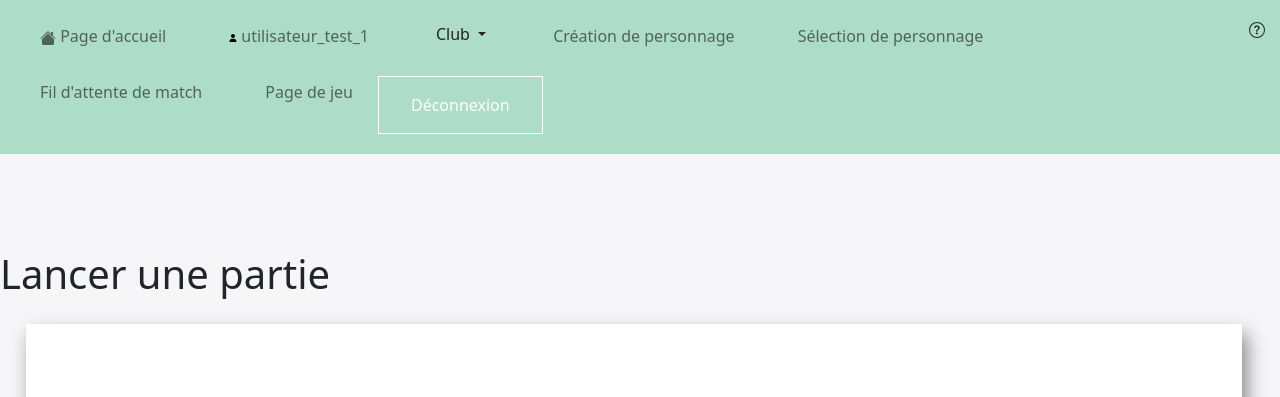
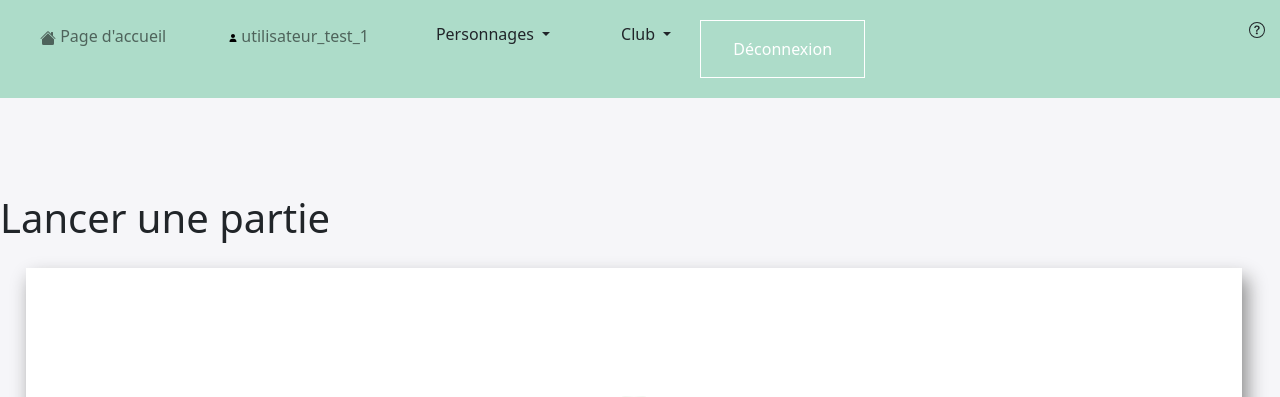
Before and after one commit to IlanMic/projet-jeu, a PHP site: page / in a window 1280 px wide. Shown: the top 397 px of the page. Run offline with PHP 8.4, Linux system fonts and the light colour scheme; a user stored in the database is signed in; data comes from the database, SQL or seed files in the repository.

Commit message:
Mise à jour de la barre de navigation

```diff
--- a/Views/layout/navbar.php
+++ b/Views/layout/navbar.php
@@ -25,12 +25,30 @@
                     </svg>
                       <?php
                       require_once("../Models/utilisateur.php");
+                      require_once("../Core/Core.php");
                       if(isset($_SESSION['utilisateur_pseudo'])) {
                         echo $_SESSION['utilisateur_pseudo'];
                       }
                       ?>
                     </p>
                   </a>
+                </li>
+                <li class="nav-item">
+                  <div class="dropdown">
+                    <button class="btn dropdown-toggle btn-dropdown" type="button" id="dropdownMenuButton" data-toggle="dropdown" aria-haspopup="true" aria-expanded="false">
+                      Personnages
+                    </button>
+                    <div class="dropdown-menu" aria-labelledby="dropdownMenuButton">
+                      <?php
+                        if(($_SESSION['compte_premium'] == 1 && compter_personnages_utilisateur($_SESSION['utilisateur_id']) < 3) || ($_SESSION['compte_premium'] == 0 && compter_personnages_utilisateur($_SESSION['utilisateur_id']) < 2)){
+                          echo '<a class="nav-link" href="creation-personnage.php">Création de personnage</a>';
+                        }
+                        if(compter_personnages_utilisateur($_SESSION['utilisateur_id']) > 0) {
+                          echo '<a class="nav-link" href="selection-personnage.php">Sélection de personnage</a>';
+                        }
+                      ?>
+                    </div>
+                  </div>
                 </li>
                 <li class="nav-item">
                   <div class="dropdown">
@@ -54,18 +72,6 @@
                       <a class="nav-link" href="rechercher-club.php">Recherche club</a>
                     </div>
                   </div>
-                </li>
-                <li class="nav-item">
-                  <a class="nav-link" href="creation-personnage.php">Création de personnage</a>
-                </li>
-                <li class="nav-item">
-                  <a class="nav-link" href="selection-personnage.php">Sélection de personnage</a>
-                </li>
-                <li class="nav-item">
-                  <a class="nav-link" href="queue-match.php">Fil d'attente de match</a>
-                </li>
-                <li class="nav-item">
-                  <a class="nav-link" href="jeu.php">Page de jeu</a>
                 </li>
                 <li class="nav-item">
                 <?php if($_SESSION['statut_connexion'] == true) { ?>
```
